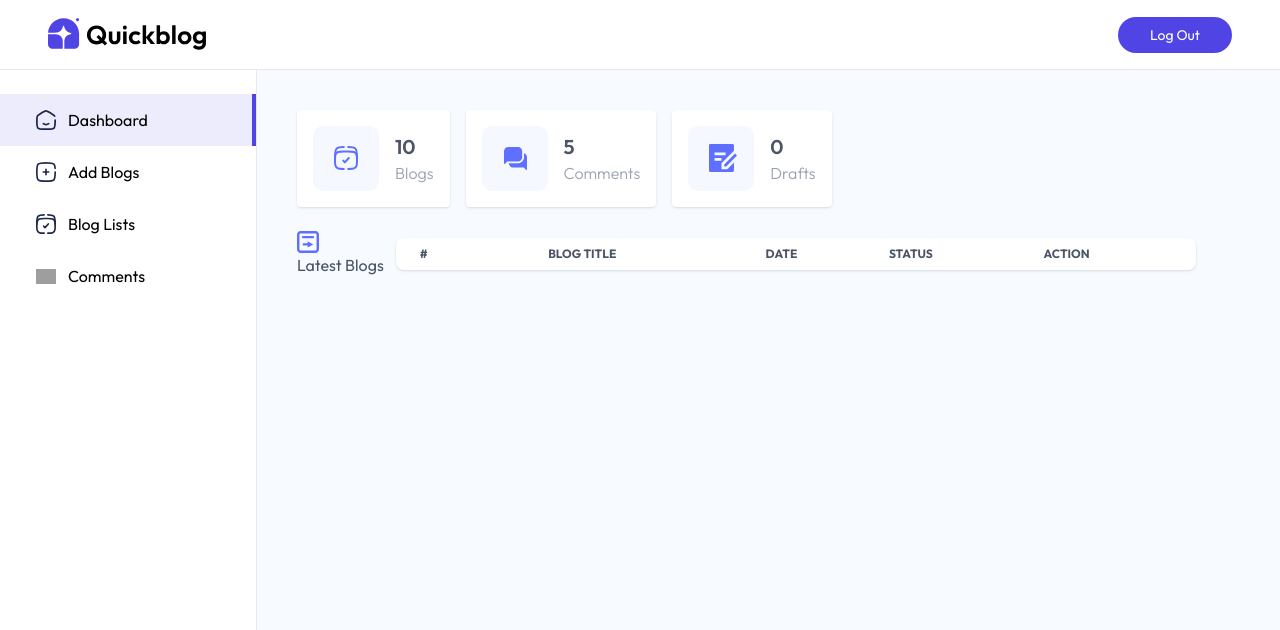
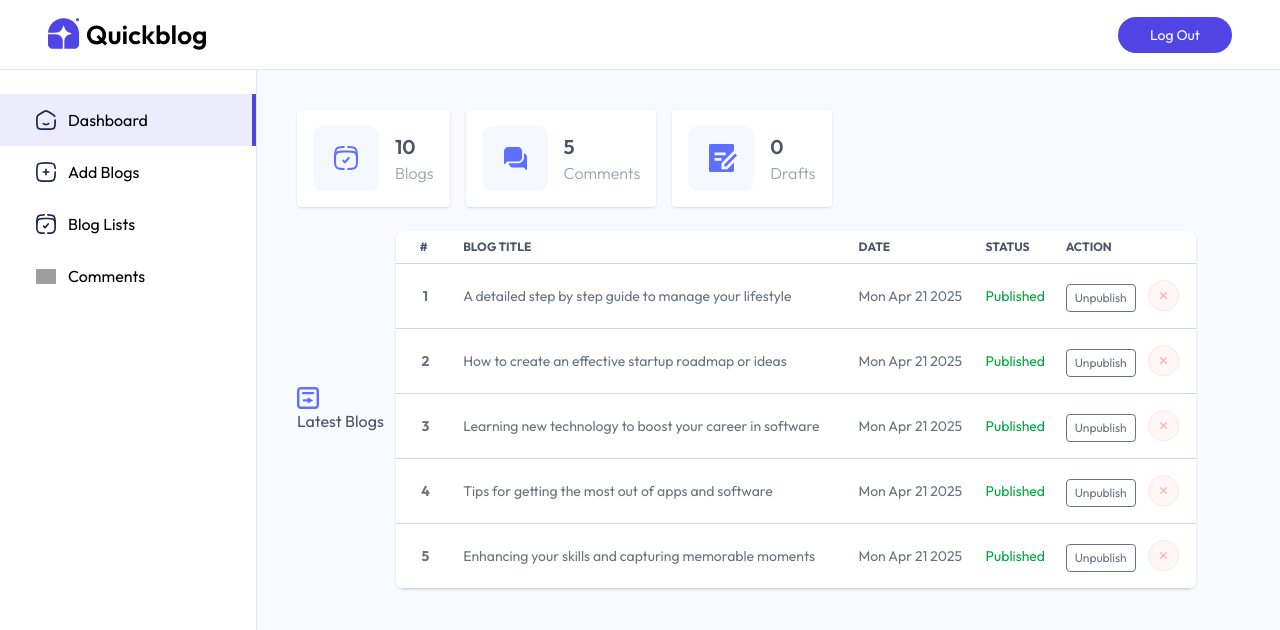
Before and after one commit to outgoingrudra/Blog-site, a React (Vite) app in the folder frontend/: page /admin in a window 1280 px wide. Shown: the top 630 px of the page. Built offline with nearby package versions, Linux system fonts and the light colour scheme; grey boxes are pictures that could not be loaded.

Commit message:
changes made

```diff
--- a/frontend/src/Components/admin/BlogTableItem.jsx
+++ b/frontend/src/Components/admin/BlogTableItem.jsx
@@ -1,4 +1,5 @@
 import React from 'react'
+import assets from '../../assets/assets';
 
 export default function BlogTableItem({blog,fetchBlog,index}) {
     const {title,createdAt} = blog;
@@ -14,9 +15,10 @@ export default function BlogTableItem({blog,fetchBlog,index}) {
             </p>
         </td>
         <td className="px-2 py-4 flex text-xs  gap-3">
-          <button className="">
+          <button className="border px-2  py-0.5  mt-1  rounded cursor-pointer">
             {!blog.isPublished ? 'Publish' : 'Unpublish'}
           </button>
+          <img src={assets.cross_icon} className='w-8 hover:scale-110 transition-all cursor-pointer' alt="" />
         </td>
 
 
--- a/frontend/src/Pages/Admin/Dashboard.jsx
+++ b/frontend/src/Pages/Admin/Dashboard.jsx
@@ -1,5 +1,6 @@
 import React, { useEffect, useState } from 'react'
 import assets, { dashboard_data } from '../../assets/assets'
+import BlogTableItem from '../../Components/admin/BlogTableItem'
 
 export default function Dashboard() {
   const [dashData,setdashData]= useState({
@@ -66,6 +67,10 @@ export default function Dashboard() {
            </tr>
         </thead>
         <tbody>
+          {dashData.recentBlogs.map((b,i)=>{
+            return <BlogTableItem key={b._id} blog={b} fetchBlog={fetchData} index={i+1}/>
+
+          })}
 
         </tbody>
       </table>
```
